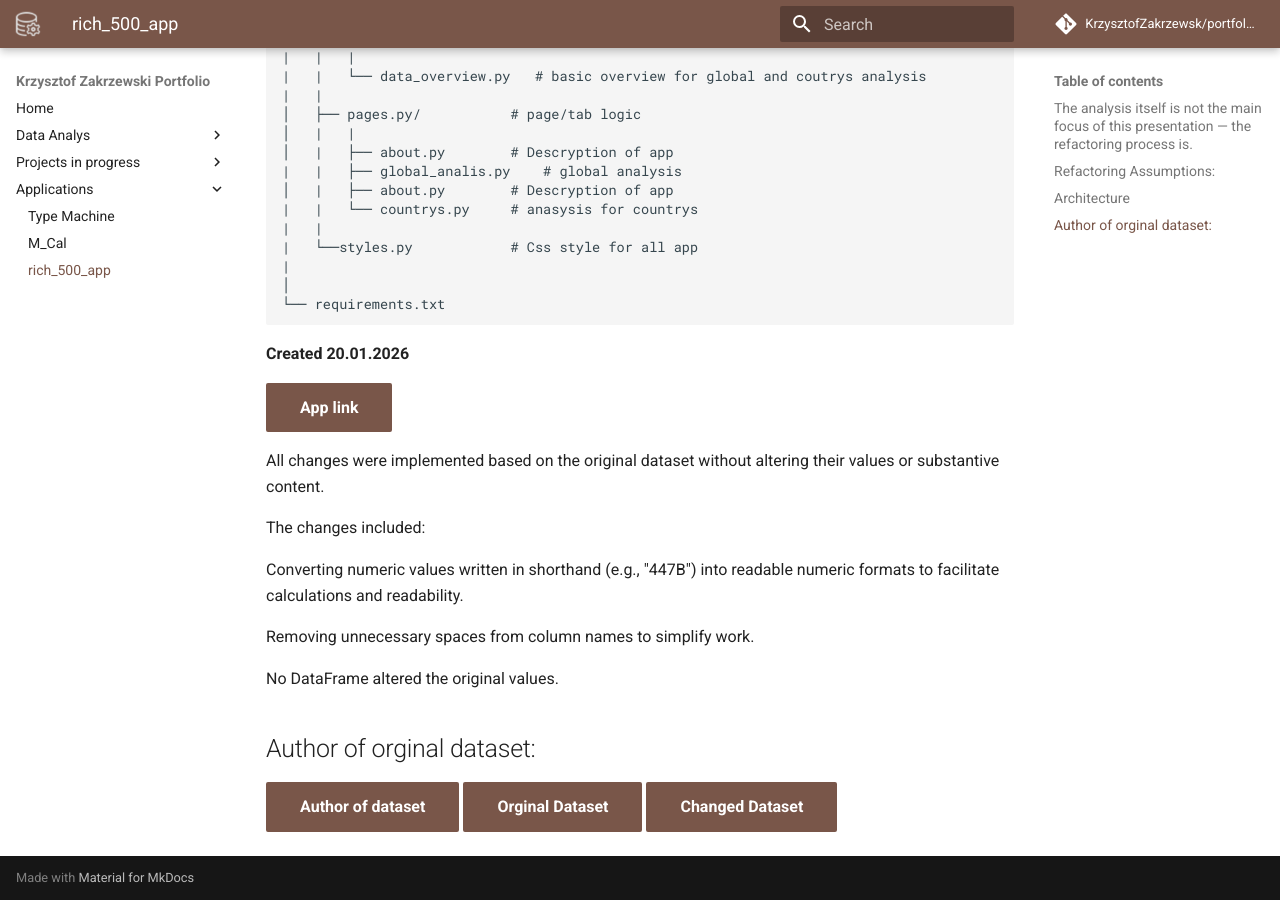
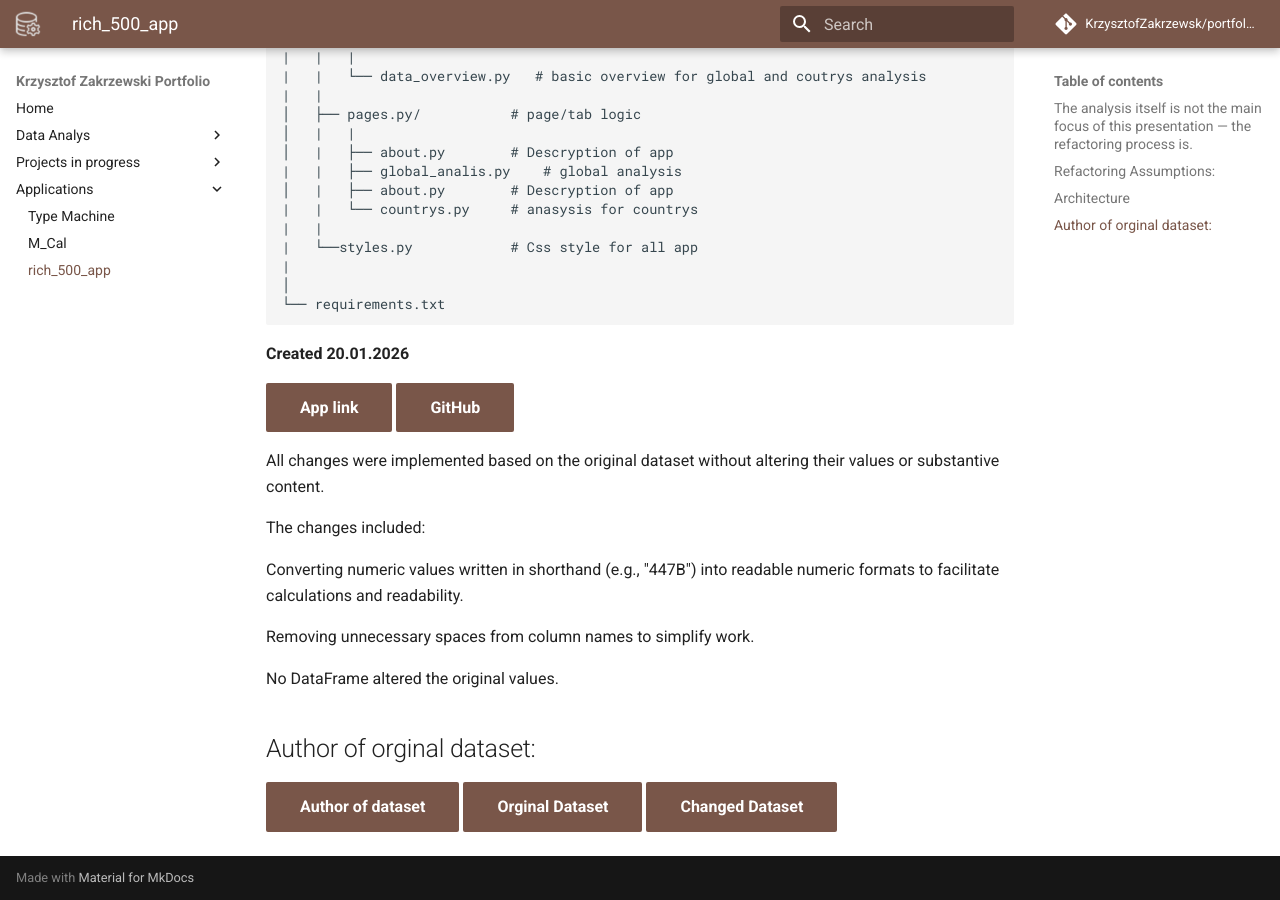
Before and after one commit to KrzysztofZakrzewski/portfolio, an MkDocs documentation site: the page built from docs/rich_500_app/index.md, in a window 1280 px wide and 900 px high, scrolled down 1706 px. Built offline with MkDocs 1.6.1 and Material for MkDocs 9.7.7, drawn with Linux system fonts in a browser that asks for light colours; comment, search, counter and statistics services are not loaded.

Commit message:
I dont kown

```diff
--- a/docs/rich_500_app/index.md
+++ b/docs/rich_500_app/index.md
@@ -73,6 +73,7 @@ app/
 **Created 20.01.2026**
 
 <a href="https://ritchproject.com/" download class="md-button md-button--primary">App link</a>
+<a href="https://github.com/KrzysztofZakrzewski/the_500_richest" download class="md-button md-button--primary">GitHub</a>
 
 All changes were implemented based on the original dataset without altering their values or substantive content.
 
```
